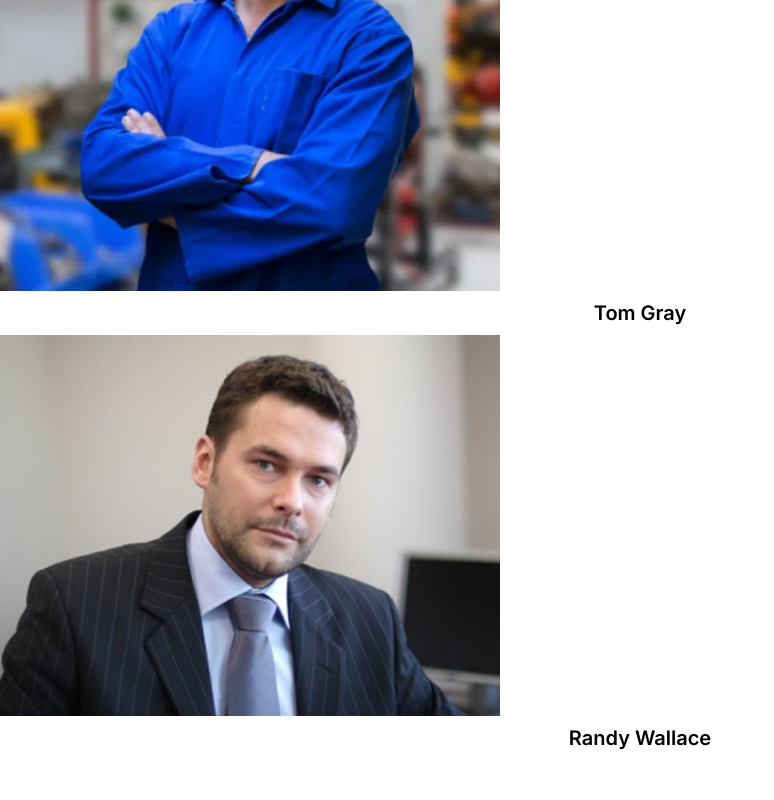
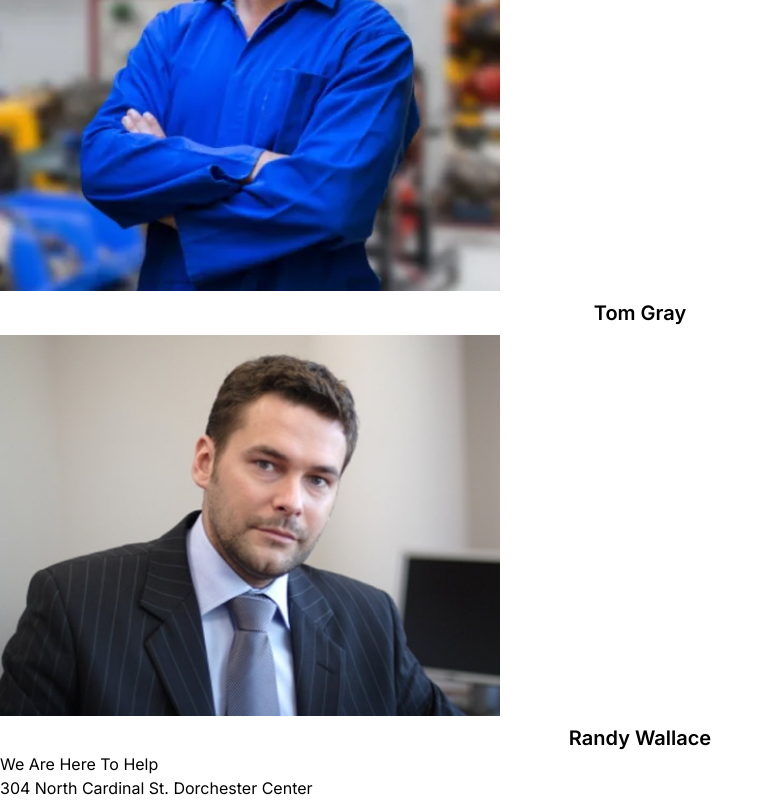
Before and after one commit to Richson-Tech/org, a Next.js app: page /about in a window 1280 px wide. Shown: the part 1025-1825 px from the top of the page, without its empty margins (0-774 px from the left). Before the commit the page ends 1777 px from the top, so only its background shows below. Built offline with nearby package versions, Linux system fonts and the light colour scheme.

Commit message:
new commits added

```diff
--- a/src/app/about/page.jsx
+++ b/src/app/about/page.jsx
@@ -45,7 +45,15 @@ const page = () => {
             height={310}
             className="object-center object-cover"
           />
-          <p className="text-xl pt-2 text-center font-semibold">Randy Wallace</p>
+          <p className="text-xl pt-2 text-center font-semibold">
+            Randy Wallace
+          </p>
+        </div>
+      </div>
+      <div>
+        <h1>We Are Here To Help</h1>
+        <div>
+          <p>304 North Cardinal St. Dorchester Center</p>
         </div>
       </div>
     </div>
```
